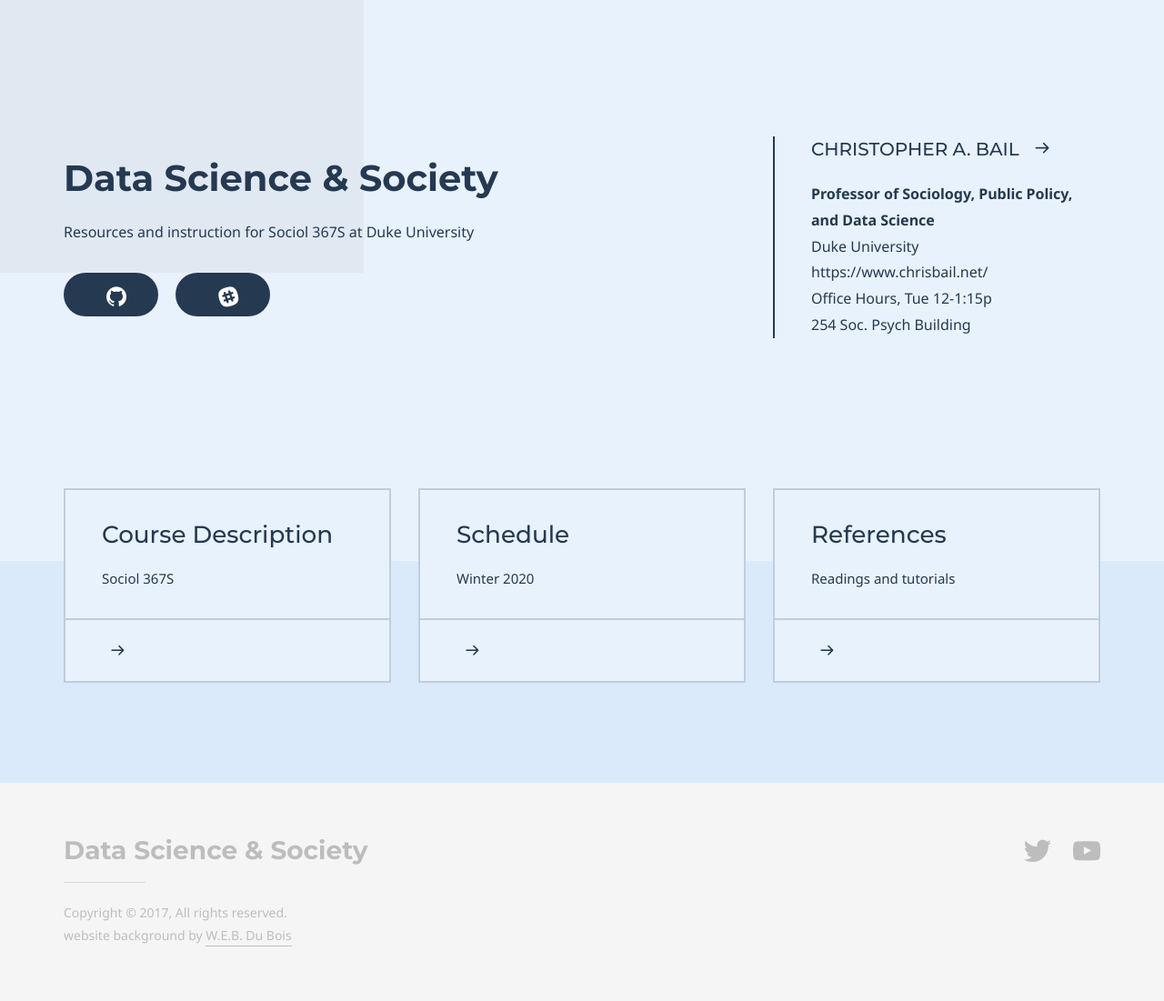
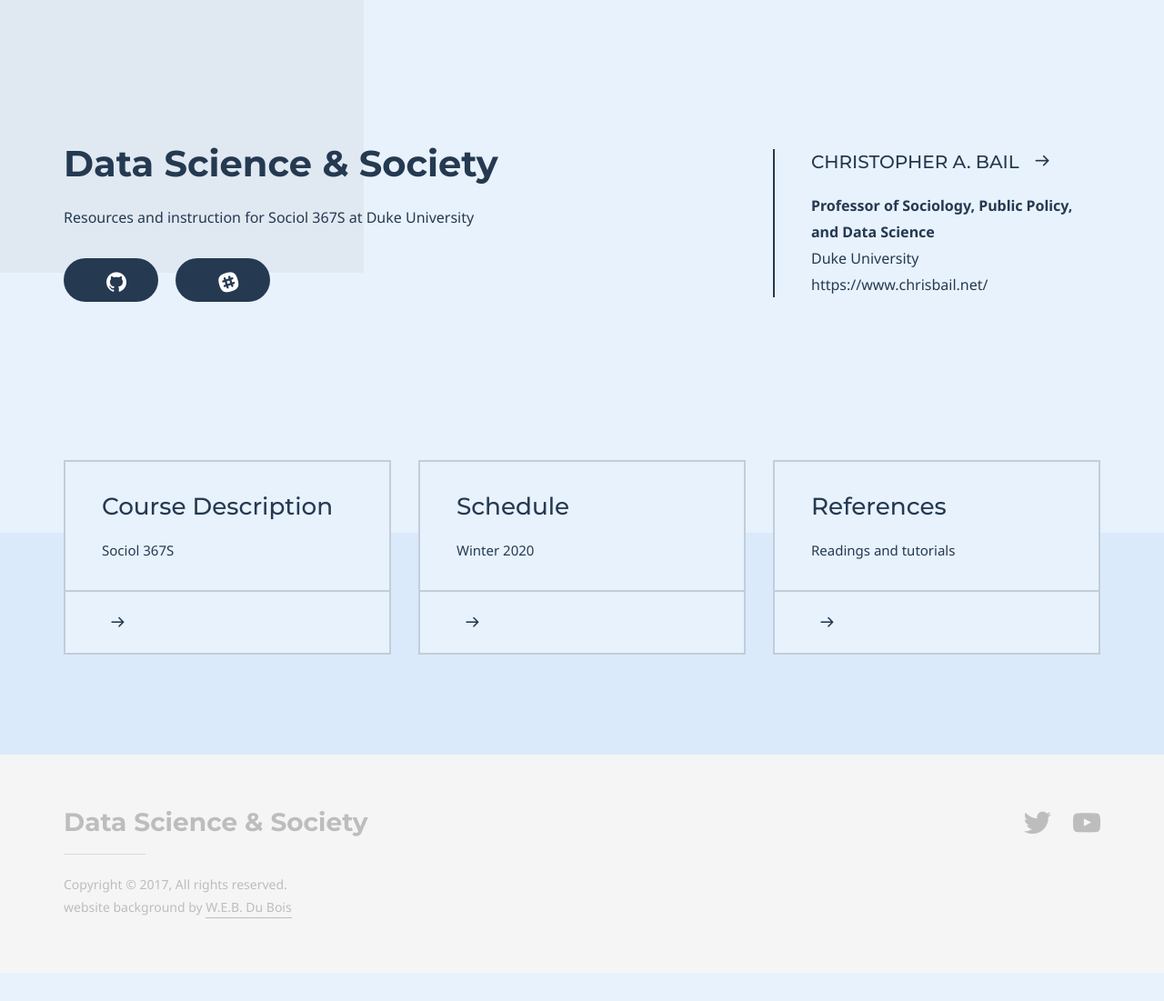
Before and after one commit to dssoc/dssoc.github.io, a Jekyll site: the page built from index.md, in a window 1280 px wide. Shown: the whole page at 91% size. Built offline with Jekyll 4.4.1, drawn with Linux system fonts in a browser that asks for light colours; some web fonts are replaced; after the commit the page ends 1070 px from its top, so only the background shows below that.

Commit message:
Update index.md

```diff
--- a/index.md
+++ b/index.md
@@ -21,7 +21,7 @@
 author:
     title: Christopher A. Bail
     title_url: '#'
-    description: <b>Professor of Sociology, Public Policy, and Data Science</b> <br/>Duke University <br/> https://www.chrisbail.net/ <br/> Office Hours, Tue 12-1:15p <br/> 254 Soc. Psych Building
+    description: <b>Professor of Sociology, Public Policy, and Data Science</b> <br/>Duke University <br/> https://www.chrisbail.net/
 
 
 # Micro navigation
```
